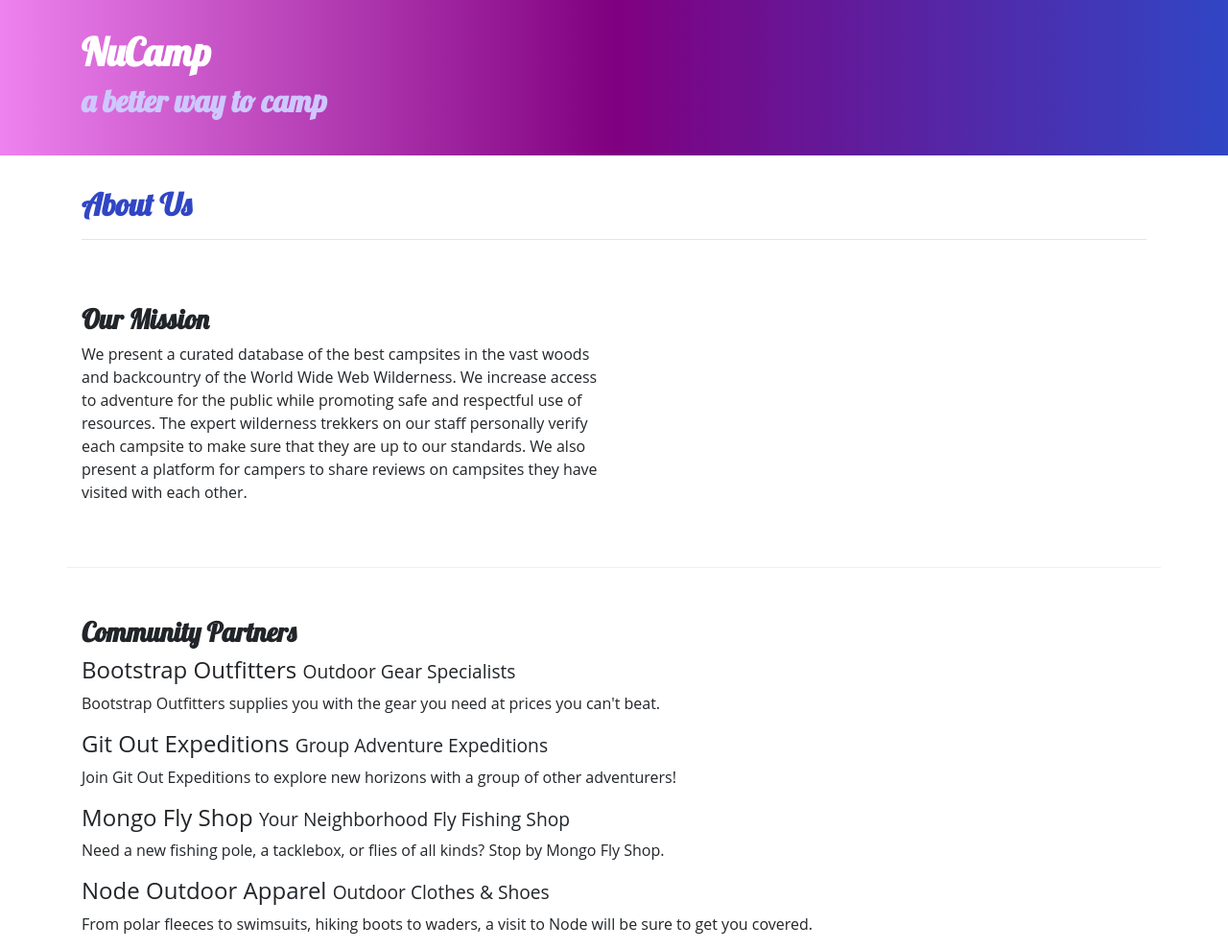
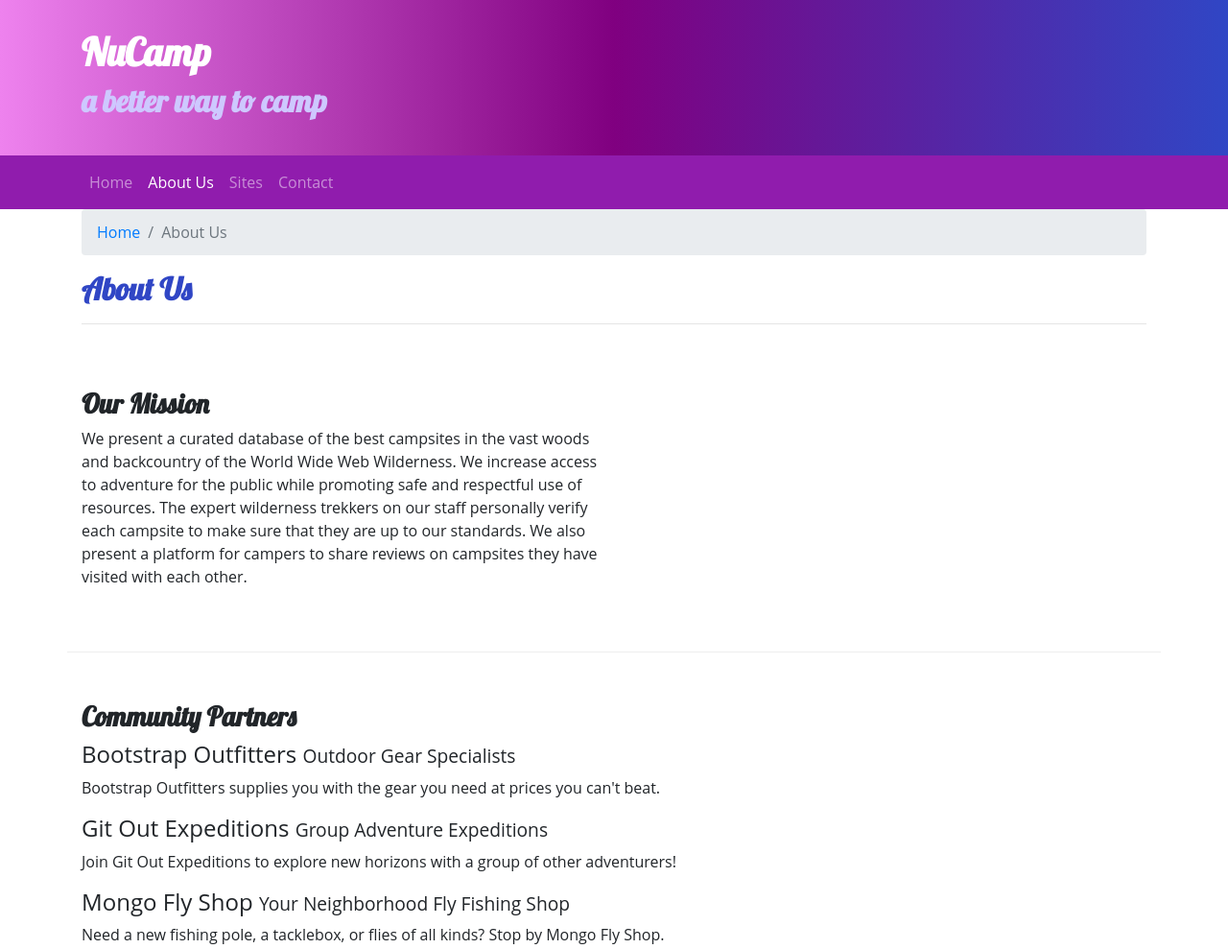
Before and after one commit to niashagrant/nucampsite, a website: page aboutus.html in a window 1280 px wide. Shown: the top 989 px of the page at 96% size. Drawn offline with nearby package versions, Linux system fonts and the light colour scheme.

Commit message:
add a navbar to index and aboutme html files and the breadcrumb navigation as well and some styling

```diff
--- a/aboutus.html
+++ b/aboutus.html
@@ -34,9 +34,44 @@
       </div>
     </header>
 
+    <nav class="navbar navbar-expand-sm navbar-dark sticky-top">
+      <div class="container">
+        <button
+          class="navbar-toggler ml-auto"
+          type="button"
+          data-toggle="collapse"
+          data-target="#nucampNavbar"
+        >
+          <span class="navbar-toggler-icon"></span>
+        </button>
+        <div class="collapse navbar-collapse" id="nucampNavbar">
+          <ul class="navbar-nav">
+            <li class="nav-item">
+              <a class="nav-link" href="index.html">Home</a>
+            </li>
+            <li class="nav-item active">
+              <a class="nav-link" href="aboutus.html">About Us</a>
+            </li>
+            <li class="nav-item">
+              <a class="nav-link" href="#">Sites</a>
+            </li>
+            <li class="nav-item">
+              <a class="nav-link" href="#">Contact</a>
+            </li>
+          </ul>
+        </div>
+      </div>
+    </nav>
+
     <div class="container">
       <div class="row">
         <div class="col-12">
+          <ol class="breadcrumb">
+            <li class="breadcrumb-item">
+              <a href="index.html">Home</a>
+            </li>
+            <li class="breadcrumb-item active">About Us</li>
+          </ol>
           <h2>About Us</h2>
           <hr />
         </div>
--- a/css/style.css
+++ b/css/style.css
@@ -25,6 +25,7 @@ footer {
   padding: 30px;
   background-image: linear-gradient(to right, violet, purple, #3046c5);
   color: white;
+  margin: 0;
 }
 
 .row-content {
@@ -33,3 +34,7 @@ footer {
   border-bottom: 1px ridge;
   min-height: 200px;
 }
+
+.navbar {
+  background-color: #901cad;
+}
```
Also changed, not shown: index.html (+29 -0 lines).
